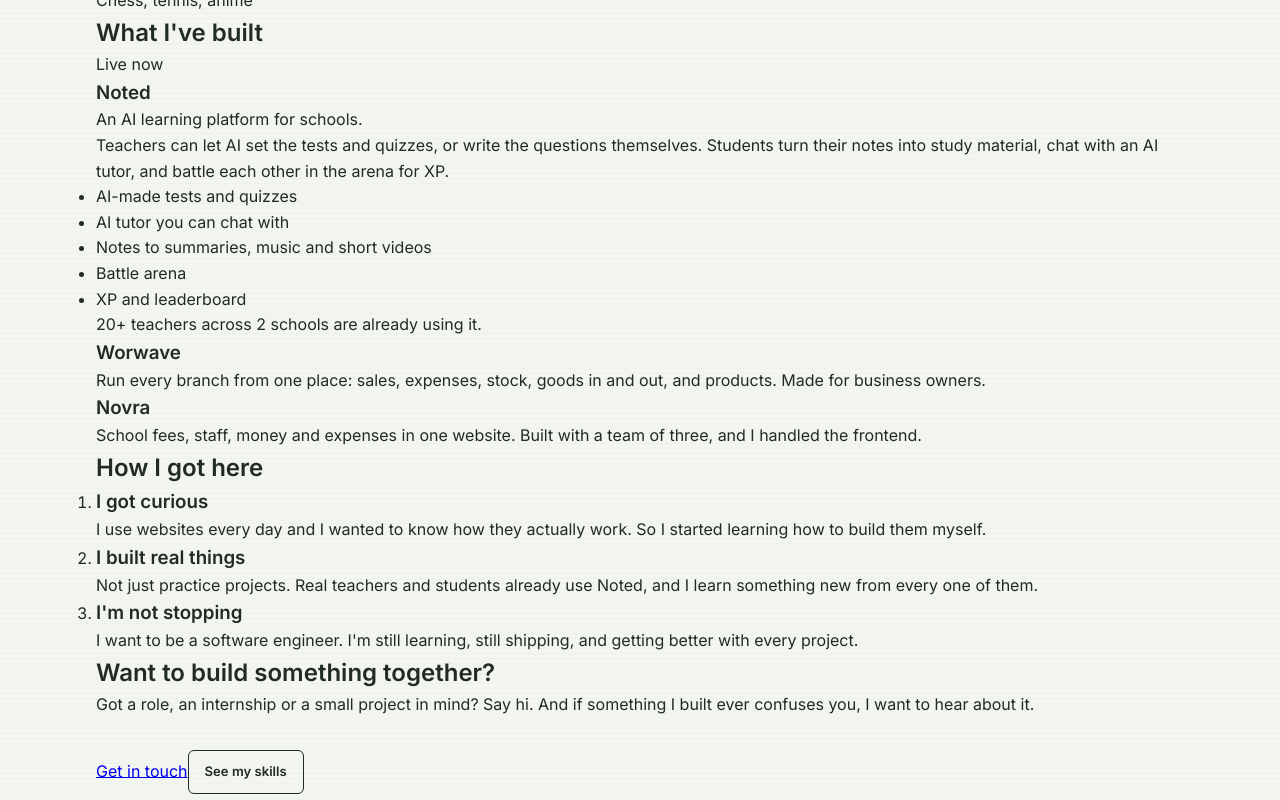
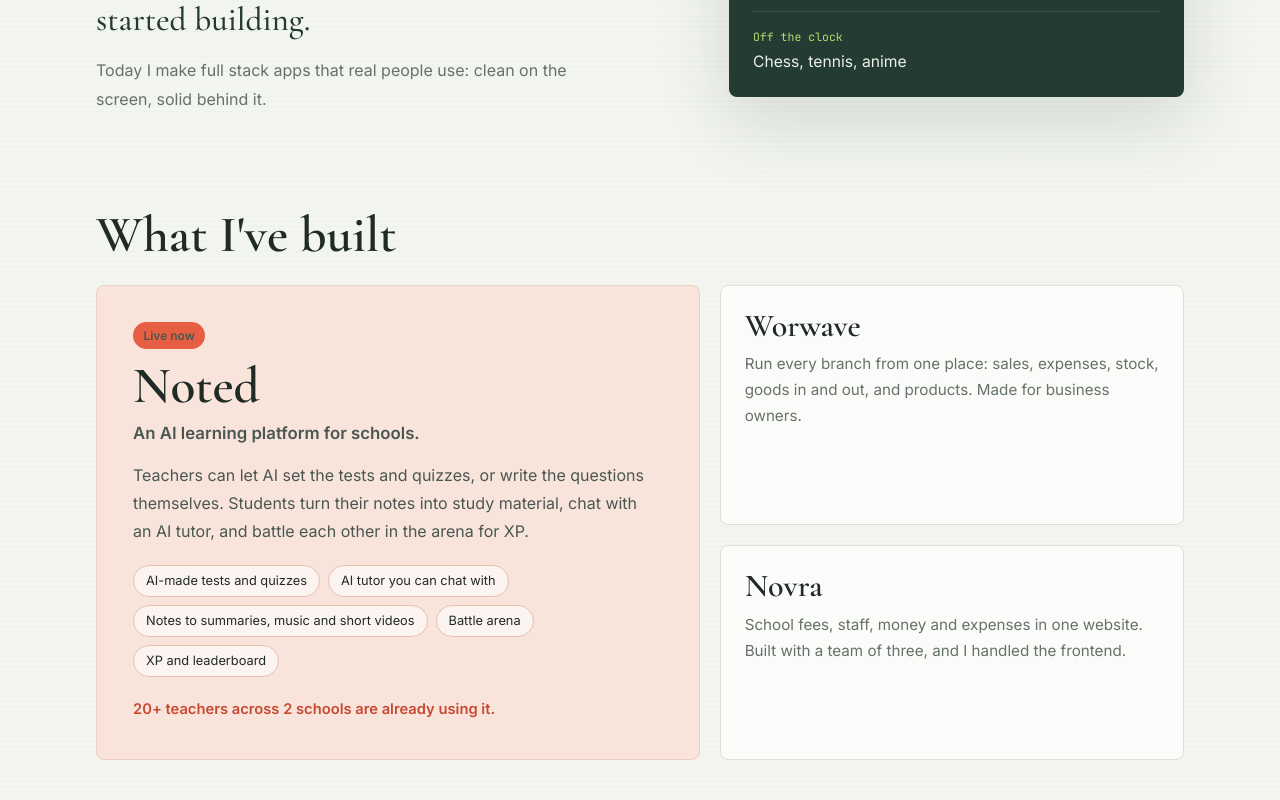
Before and after one commit to mickeyweb1/Micklyweb1-portfolio, a React (Vite) app in the folder portfolio/: page /about in a window 1280 px wide. Shown: the part 500-1300 px from the top of the page. Built offline with nearby package versions, Linux system fonts and the light colour scheme.

Commit message:
Refactor About.css for layout and styling updates

```diff
--- a/portfolio/src/Pages/About/About.css
+++ b/portfolio/src/Pages/About/About.css
@@ -1,135 +1,294 @@
 .about-page {
 	width: min(1152px, 100%);
-	min-height: 76vh;
 	margin: 0 auto;
-	padding: 10.5rem 2rem 7rem;
+	padding: 9.5rem 2rem 6rem;
 }
 
-.about-page .content-page__intro {
-	max-width: 820px;
-}
-
-.about-page .content-page__intro h1 {
-	max-width: 790px;
-	color: var(--text);
-	font-family: var(--font-display);
-	font-size: clamp(2.8rem, 6.5vw, 5rem);
-	font-weight: 600;
-	letter-spacing: 0;
-	line-height: 0.98;
-}
-
-.about-page .content-page__intro > p:last-child {
-	max-width: 620px;
-	margin-top: 1.4rem;
-	color: var(--muted);
-	font-size: 1rem;
-	line-height: 1.85;
-}
-
-/* PROJECTS */
-.about-page__projects {
-	margin-top: 4.5rem;
-}
-
-.about-page__heading {
+.about-title {
 	margin-bottom: 1.5rem;
 	color: var(--text);
 	font-family: var(--font-display);
-	font-size: clamp(2rem, 4vw, 2.8rem);
+	font-size: clamp(2.2rem, 4.5vw, 3.2rem);
 	font-weight: 600;
-	line-height: 1.05;
+	line-height: 1;
 }
 
-.about-page__projects ul {
+/* INTRO */
+.about-hero {
+	display: grid;
+	grid-template-columns: 1.1fr 0.9fr;
+	gap: clamp(2rem, 6vw, 5rem);
+	align-items: center;
+}
+
+.about-hero h1 {
+	color: var(--text);
+	font-family: var(--font-display);
+	font-size: clamp(3.8rem, 9vw, 7.5rem);
+	font-weight: 600;
+	line-height: 0.88;
+}
+
+.about-hero__lead {
+	max-width: 30ch;
+	margin-top: 1.6rem;
+	color: var(--deep-green);
+	font-family: var(--font-display);
+	font-size: clamp(1.5rem, 2.6vw, 2.1rem);
+	font-weight: 500;
+	line-height: 1.2;
+}
+
+.about-hero__text {
+	max-width: 48ch;
+	margin-top: 1rem;
+	color: var(--muted);
+	line-height: 1.8;
+}
+
+.about-facts {
+	padding: 0.5rem 1.5rem;
+	border-radius: var(--radius);
+	background: var(--deep-green);
+	box-shadow: 0 24px 70px rgba(35, 59, 50, 0.15);
+}
+
+.about-facts__row {
+	padding: 1rem 0;
+	border-bottom: 1px solid rgba(255, 255, 255, 0.12);
+}
+.about-facts__row:last-child {
+	border-bottom: 0;
+}
+
+.about-facts dt {
+	color: var(--green);
+	font-family: var(--font-mono);
+	font-size: 0.72rem;
+}
+.about-facts dd {
+	margin-top: 0.2rem;
+	color: #ecf0e8;
+	font-size: 0.98rem;
+	line-height: 1.5;
+}
+
+/* WORK */
+.about-work {
+	margin-top: 6rem;
+}
+
+.about-work__grid {
+	display: grid;
+	grid-template-columns: 1.3fr 1fr;
+	grid-template-rows: auto auto;
+	gap: 1.25rem;
+}
+
+.about-noted {
+	grid-row: span 2;
+	padding: clamp(1.5rem, 3vw, 2.25rem);
+	border: 1px solid #f0cfc3;
+	border-radius: var(--radius);
+	background: var(--accent-soft);
+}
+
+.about-tag {
+	width: fit-content;
+	margin-bottom: 0.75rem;
+	padding: 0.2rem 0.65rem;
+	border-radius: 999px;
+	background: var(--accent);
+	color: #fff;
+	font-size: 0.75rem;
+	font-weight: 600;
+}
+
+.about-noted h3 {
+	color: var(--text);
+	font-family: var(--font-display);
+	font-size: clamp(2.4rem, 4vw, 3.4rem);
+	font-weight: 600;
+	line-height: 1;
+}
+
+.about-noted__lead {
+	margin: 0.4rem 0 0.8rem;
+	color: var(--deep-green);
+	font-size: 1.05rem;
+	font-weight: 600;
+}
+
+.about-noted > p {
+	max-width: 52ch;
+	color: #4a5750;
+	line-height: 1.75;
+}
+
+.about-chips {
+	display: flex;
+	flex-wrap: wrap;
+	gap: 0.5rem;
+	margin: 1.25rem 0;
 	list-style: none;
 }
-
-.about-page__project {
-	display: grid;
-	grid-template-columns: 0.7fr 1.3fr;
-	gap: 2rem;
-	padding: 1.5rem 0;
-	border-top: 1px solid var(--border);
+.about-chips li {
+	padding: 0.3rem 0.75rem;
+	border: 1px solid #e8bfb0;
+	border-radius: 999px;
+	background: rgba(255, 255, 255, 0.6);
+	color: var(--text);
+	font-size: 0.8rem;
 }
 
-.about-page__project:last-child {
-	border-bottom: 1px solid var(--border);
+.about-noted .about-noted__proof {
+	color: var(--accent-hover);
+	font-size: 0.92rem;
+	font-weight: 600;
 }
 
-.about-page__project h3 {
+.about-small {
+	padding: 1.5rem;
+	border: 1px solid var(--border);
+	border-radius: var(--radius);
+	background: var(--surface);
+}
+.about-small h3 {
+	color: var(--text);
+	font-family: var(--font-display);
+	font-size: 2rem;
+	font-weight: 600;
+	line-height: 1;
+}
+.about-small p {
+	margin-top: 0.6rem;
+	color: var(--muted);
+	font-size: 0.95rem;
+	line-height: 1.7;
+}
+
+/* STORY */
+.about-story {
+	margin-top: 6rem;
+}
+
+.about-story ol {
+	position: relative;
+	max-width: 640px;
+	padding-left: 3.25rem;
+	list-style: none;
+	counter-reset: step;
+}
+.about-story ol::before {
+	position: absolute;
+	top: 1rem;
+	bottom: 1rem;
+	left: 1.2rem;
+	width: 1px;
+	background: var(--border);
+	content: "";
+}
+
+.about-story li {
+	position: relative;
+	padding-bottom: 2rem;
+	counter-increment: step;
+}
+.about-story li:last-child {
+	padding-bottom: 0;
+}
+.about-story li::before {
+	position: absolute;
+	top: 0;
+	left: -3.25rem;
+	display: grid;
+	width: 2.4rem;
+	height: 2.4rem;
+	place-items: center;
+	border-radius: 50%;
+	background: var(--accent);
+	color: #fff;
+	font-family: var(--font-mono);
+	font-size: 0.85rem;
+	content: counter(step);
+}
+
+.about-story h3 {
 	color: var(--text);
 	font-family: var(--font-display);
 	font-size: 1.8rem;
 	font-weight: 600;
 	line-height: 1.1;
 }
-
-.about-page__meta {
-	margin-top: 0.35rem;
-	color: var(--accent);
-	font-size: 0.82rem;
-	font-weight: 500;
-}
-
-.about-page__project > p {
-	max-width: 60ch;
+.about-story li p {
+	margin-top: 0.3rem;
 	color: var(--muted);
-	font-size: 0.96rem;
 	line-height: 1.75;
 }
 
-/* DETAILS */
-.about-page__details {
-	display: grid;
-	grid-template-columns: repeat(3, minmax(0, 1fr));
-	gap: 3rem;
-	margin-top: 4.5rem;
-	padding-top: 1.3rem;
-	border-top: 1px solid var(--border);
+/* CLOSING */
+.about-end {
+	margin-top: 6rem;
+	padding-top: 2.5rem;
+	border-top: 1px solid var(--text);
 }
-
-.about-page__details h2 {
-	margin-bottom: 0.5rem;
+.about-end h2 {
+	max-width: 14ch;
 	color: var(--text);
 	font-family: var(--font-display);
-	font-size: 1.6rem;
+	font-size: clamp(2.6rem, 6vw, 4.5rem);
 	font-weight: 600;
-	line-height: 1.1;
+	line-height: 0.95;
 }
-
-.about-page__details p {
-	max-width: 470px;
+.about-end > p {
+	max-width: 52ch;
+	margin-top: 1rem;
 	color: var(--muted);
-	font-size: 0.94rem;
 	line-height: 1.8;
 }
-
-.about-page__links {
+.about-end__links {
 	display: flex;
 	flex-wrap: wrap;
 	gap: 1rem;
+	margin-top: 1.75rem;
+}
+.about-end__primary {
+	display: inline-flex;
+	align-items: center;
+	min-height: 46px;
+	padding: 0.75rem 1.3rem;
+	border-radius: 6px;
+	background: var(--accent);
+	color: #fff;
+	font-size: 0.88rem;
+	font-weight: 600;
+	text-decoration: none;
+	transition: background 160ms ease;
+}
+.about-end__primary:hover {
+	background: var(--accent-hover);
+}
+.about-end__secondary {
+	margin-top: 0;
 }
 
 @media (max-width: 900px) {
-	.about-page__details {
+	.about-hero,
+	.about-work__grid {
 		grid-template-columns: 1fr;
-		gap: 1.7rem;
+	}
+	.about-noted {
+		grid-row: auto;
 	}
 }
 
 @media (max-width: 640px) {
 	.about-page {
-		padding: 8.5rem 1.25rem 5rem;
+		padding: 8rem 1.25rem 4.5rem;
 	}
-
-	.about-page__projects,
-	.about-page__details {
-		margin-top: 3rem;
-	}
-
-	.about-page__project {
-		grid-template-columns: 1fr;
-		gap: 0.75rem;
+	.about-work,
+	.about-story,
+	.about-end {
+		margin-top: 4rem;
 	}
 }
```
